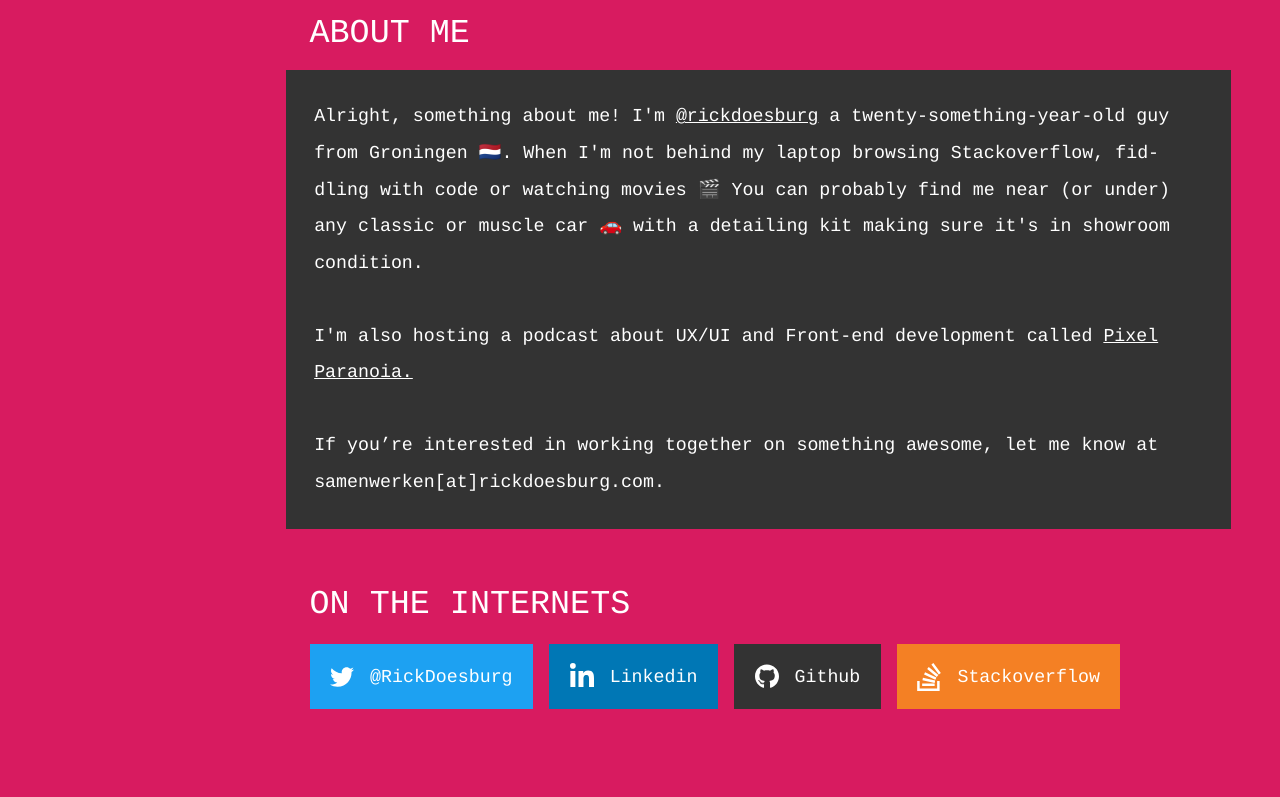
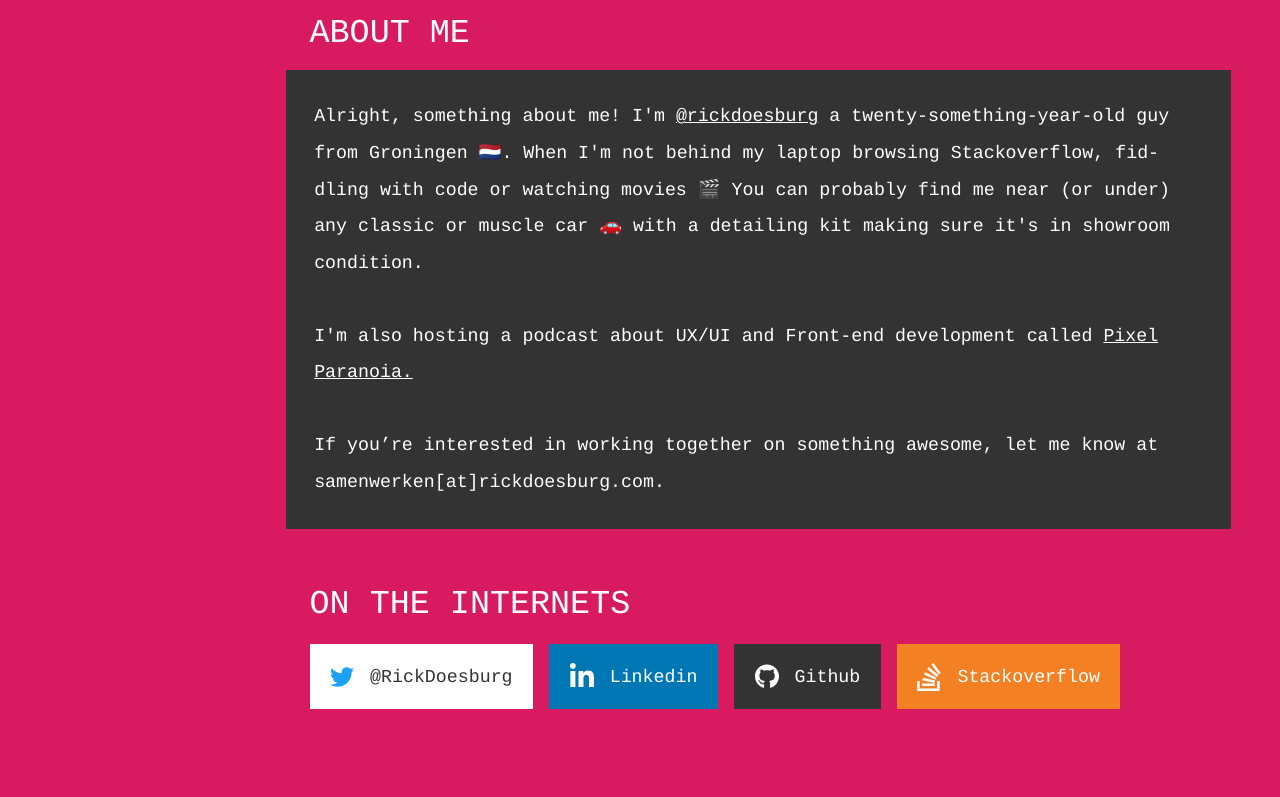
Before and after one commit to rickdoesburg/rickdoesburg.com, a website: page components/pages/index.html in a window 1280 px wide. Shown: the part 496-1293 px from the top of the page. Drawn offline with nearby package versions, Linux system fonts and the light colour scheme; files that its build step writes are made by us from their sources; files whose address does not match are found by name.

Commit message:
Fix for my A11y Homies, fix the contrast of Twitter

```diff
--- a/atomic-scss/atoms/atom-socialslist.scss
+++ b/atomic-scss/atoms/atom-socialslist.scss
@@ -41,7 +41,15 @@
     } // .sociallist__item
 
     .sociallist__item--twitter {
-        background-color: #1DA1F2;
+        background-color: #fff;
+
+        a {
+            color: #333;
+        }
+
+        svg {
+            color: #1DA1F2;
+        }
     }
 
     .sociallist__item--linkedin {
```
Also changed, not shown: dist/css/0110100001100101011011000110110001101111.css.
